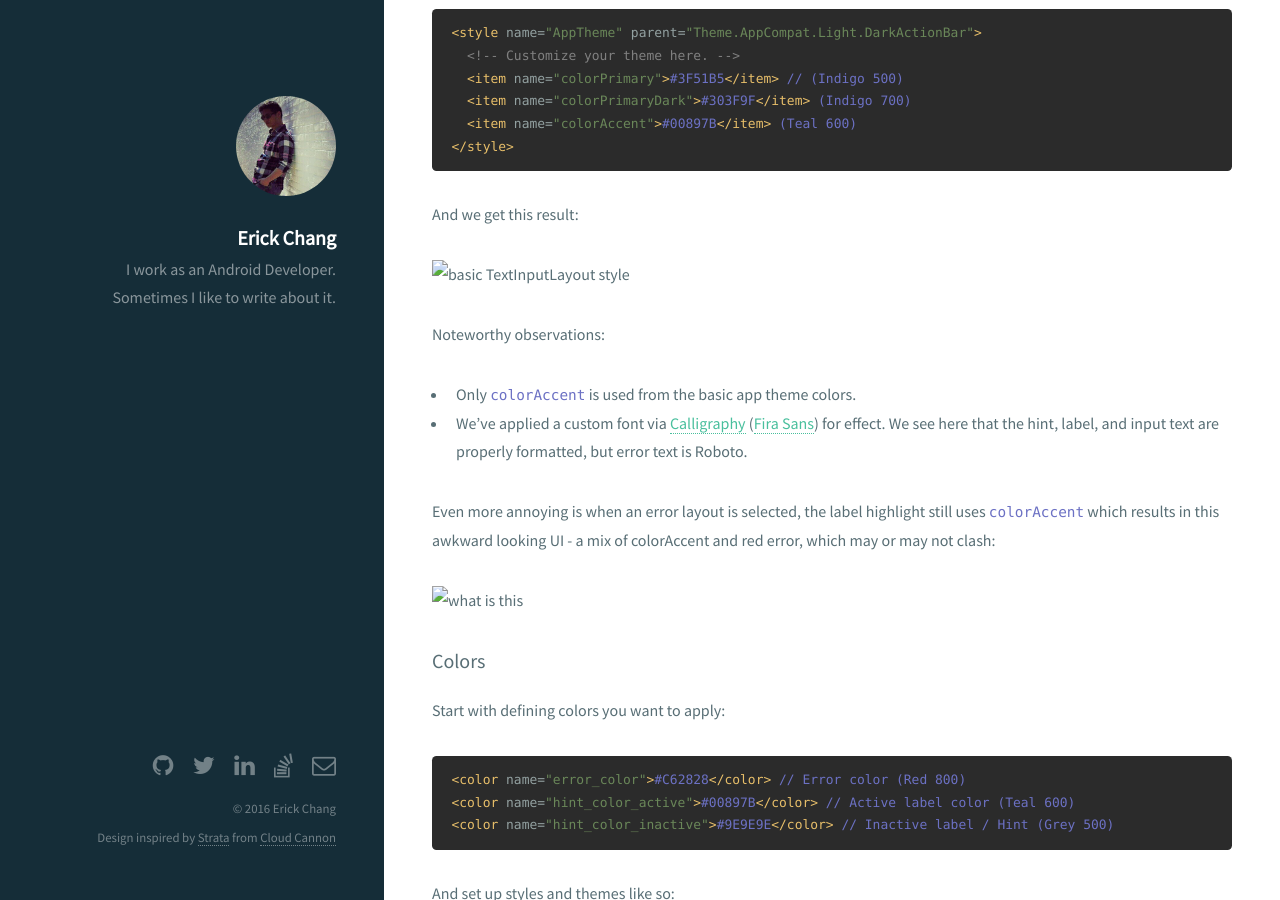
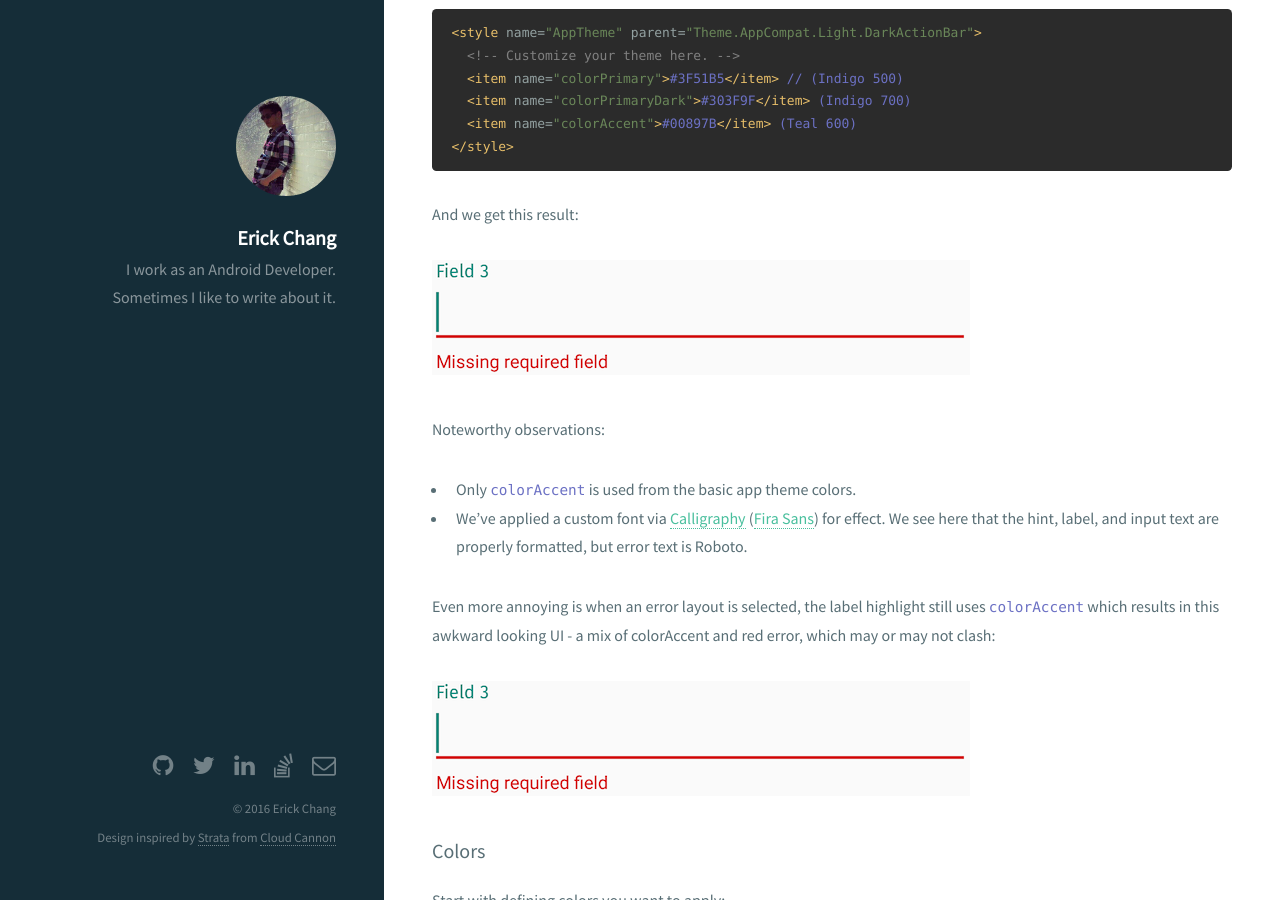
Before and after one commit to ekchang/ekchang.github.io, a Jekyll site: the page built from _posts/2018-03-25-styling_textinputlayout.markdown, in a window 1280 px wide and 900 px high, scrolled down 885 px. Built offline with Jekyll 4.4.1, drawn with Linux system fonts in a browser that asks for light colours.

Commit message:
Fix urls and category

```diff
--- a/_posts/2018-03-25-styling_textinputlayout.markdown
+++ b/_posts/2018-03-25-styling_textinputlayout.markdown
@@ -264,10 +264,10 @@ Have `colorControlHighlighted` also point to a selector that takes advantage of
 Style/theme attributes can get you most places when styling the TextInputLayout, but fixing the error text typeface and tweaking the error label color takes more effort to deliver a look and feel that you want for your app outside of stock behavior.
 
  [android-fonts]: https://developer.android.com/guide/topics/ui/look-and-feel/fonts-in-xml.html
- [basic-style]: ../images/20180325_textinputlayout1.png
- [basic-style-error-select]: ../images/20180325_textinputlayout2.png
- [new-style]: ../images/20180325_textinputlayout3.png
- [new-style-error-select]: ../images/20180325_textinputlayout4.png
+ [basic-style]: http://ekchang.com/images/20180325_textinputlayout2.png
+ [basic-style-error-select]: http://ekchang.com/images/20180325_textinputlayout2.png
+ [new-style]: http://ekchang.com/images/20180325_textinputlayout3.png
+ [new-style-error-select]: http://ekchang.com/images/20180325_textinputlayout4.png
  [calligraphy]: https://github.com/chrisjenx/Calligraphy
  [fira-sans]: https://fonts.google.com/specimen/Fira+Sans
  [til-source-error-view]: https://android.googlesource.com/platform/frameworks/support/+/refs/heads/master/design/src/android/support/design/widget/TextInputLayout.java#627
```
Also changed, not shown: other parts of _posts/2018-03-25-styling_textinputlayout.markdown (+1 -1 lines).
